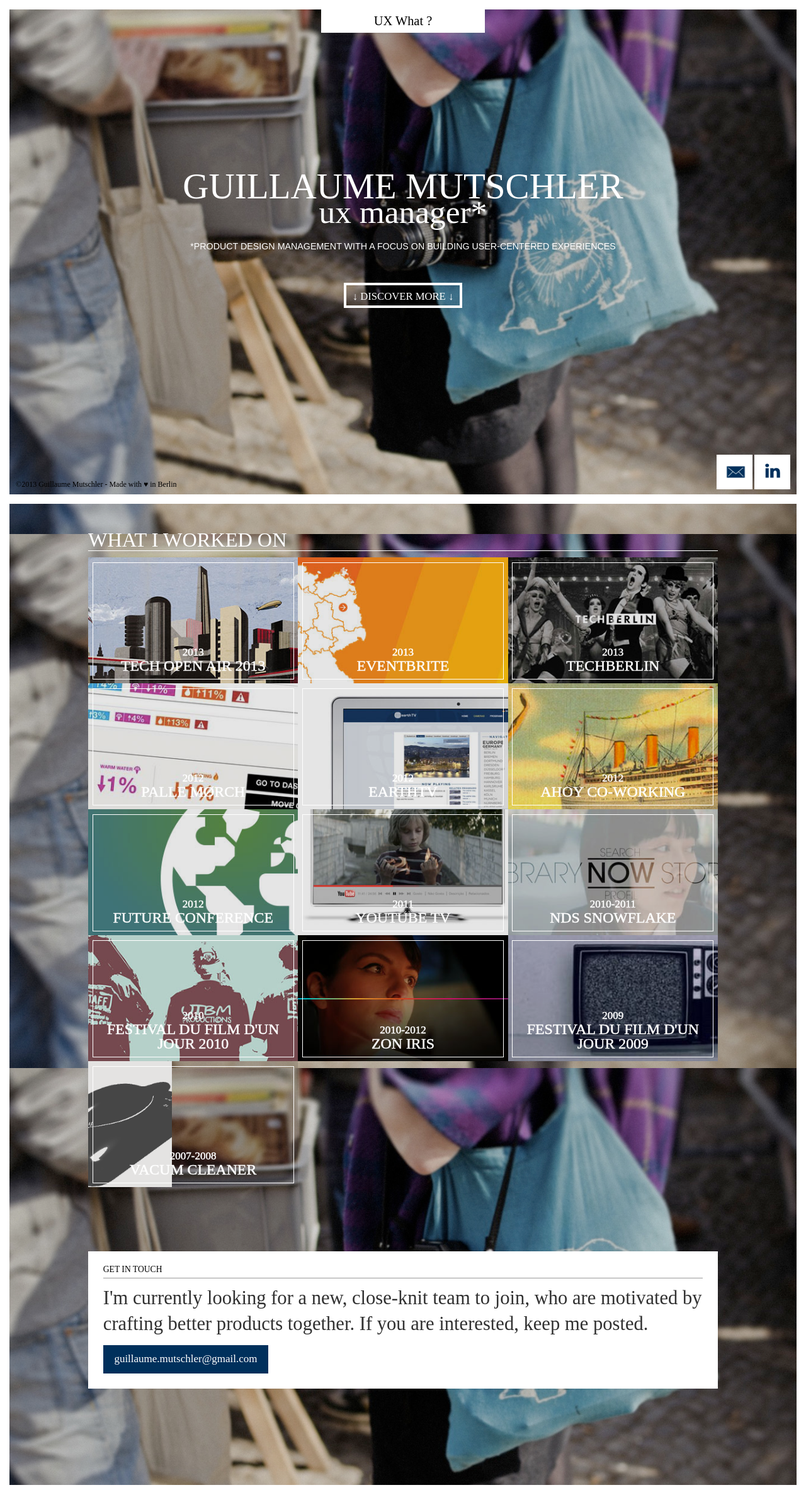
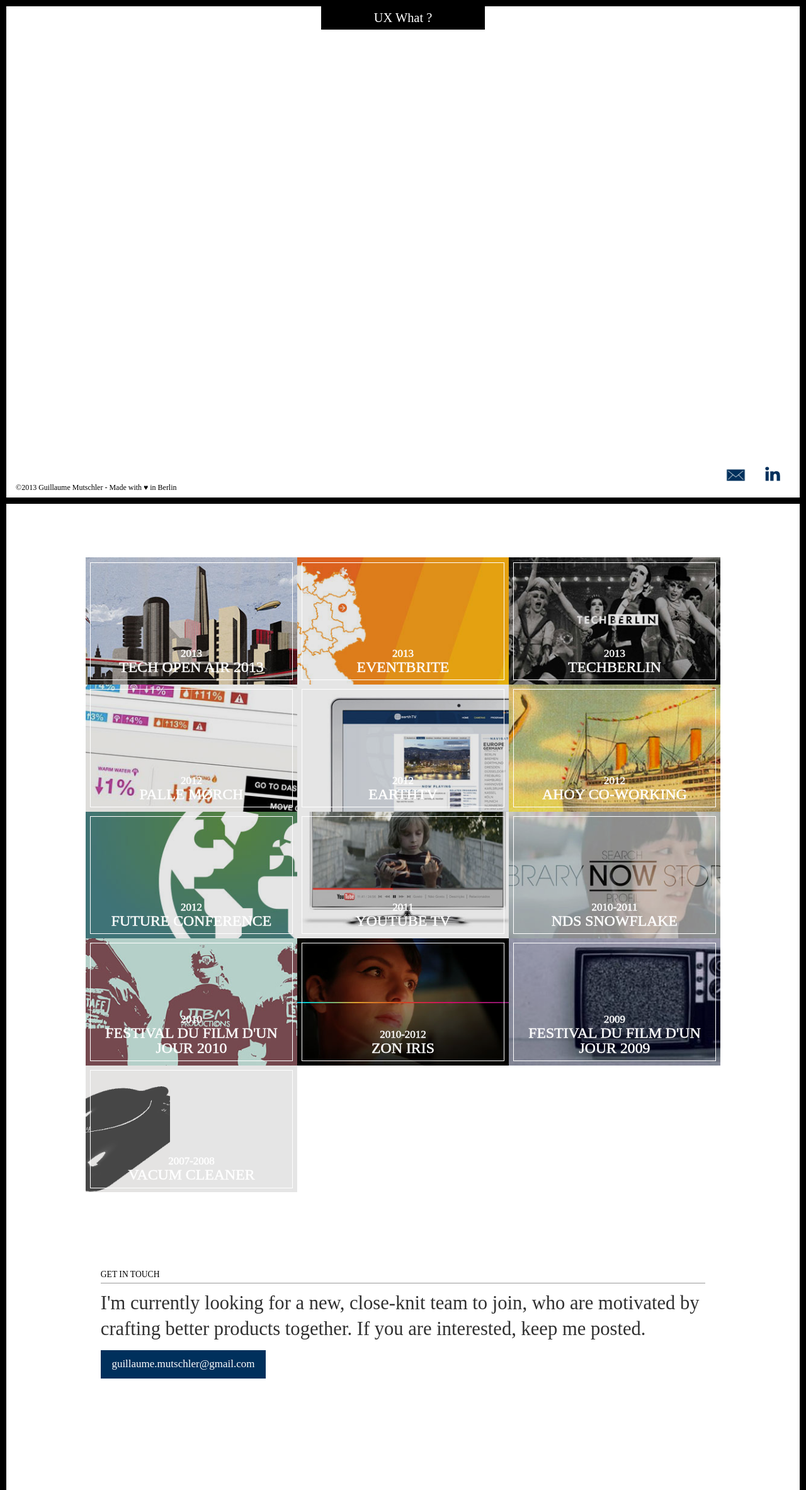
Before and after one commit to Sooricatz/portfolio, a PHP site: page / in a window 1280 px wide. Shown: the whole page at 63% size. Run offline with PHP 8.4, Linux system fonts and the light colour scheme; some libraries are stand-ins or nearby versions.

Commit message:
first draft

```diff
--- a/css/style.css
+++ b/css/style.css
@@ -4,7 +4,7 @@
 
 /* Structure Général
 -----------------------------------------------------------------------------------*/
-html {font-family: 'Didot$ LP W01 Display', serif; font-size: 17px; background: #F6F6F3; border-left: 15px solid #fff; border-right: 15px solid #fff; }
+html {font-family: 'Didot$ LP W01 Display', serif; font-size: 17px; background: #fff; border-left: 10px solid #000; border-right: 10px solid #000; }
 #site{margin: 0 auto; width: 80%; max-width: 1020px; padding-bottom: 9em; padding-top: 7em;}
 
 /* Mise en forme General
@@ -23,10 +23,10 @@
 
 /* about
 -----------------------------------------------------------------------------------*/
-#about-box {position: fixed; width: 100%; top: 0; left: 0;  z-index:1000; border-top: 15px solid #fff;}
+#about-box {position: fixed; width: 100%; top: 0; left: 0;  z-index:1000; border-top: 10px solid #000;}
 #about-box-content {background: #fff; overflow: hidden; display:none; } #about-box-content .container {width: 80%; max-width: 720px; margin: 0 auto; padding: 25px 0;}
-#about-toggle {font-size: 1.2em; text-align: center; line-height:1em; box-shadow: 0px 3px 10px -7px #646464; width: 260px; margin: 0 auto; background:#fff;}#about-toggle:hover {cursor: pointer;}
-#about-toggle li{ padding: 0.4em 1.2em;; display: inline-block; -webkit-transition: 260ms ease-out; transition: 260ms ease-out; } #about-toggle:hover li {-webkit-filter: blur(2px); filter: blur(2px); filter:progid:DXImageTransform.Microsoft.Blur(PixelRadius='2'); -webkit-transition: 60ms linear; transition: 60ms linear; color: #00305C;}
+#about-toggle {font-size: 1.2em; text-align: center; line-height:1em; width: 260px; margin: 0 auto; background:#000; color: #fff;}#about-toggle:hover {cursor: pointer;}
+#about-toggle li{ padding: 0.4em 1.2em;; display: inline-block; -webkit-transition: 260ms ease-out; transition: 260ms ease-out; } #about-toggle:hover li {-webkit-filter: blur(2px); filter: blur(2px); filter:progid:DXImageTransform.Microsoft.Blur(PixelRadius='2'); -webkit-transition: 60ms linear; transition: 60ms linear;}
 
 /* header
 -----------------------------------------------------------------------------------*/
@@ -45,7 +45,6 @@
 
 /*Front page specific
 -----------------------------------------------------------------------------------*/
-body.home {background: url('../images/homebg.jpg') center fixed no-repeat; background-size:cover;}
 body.home #site {padding-top: 0;}
 
 .hero-unit {font-size: 1.4em; max-width: 720px; text-align: center; margin-left: auto; margin-right: auto; height: 100%; display: table;}.hero-unit div {display:table-cell; height: 100%; vertical-align:middle;}
@@ -85,7 +84,7 @@
 a.contact-email { display: inline-block; 0.9em; color: #fff; background: #00305C; font-family: 'Univers LT W01 45 Light',serif; padding: 0.5em 0.8em; border: 4px solid #00305C;}
 a.contact-email:hover { color: #00305C; background: #fff;}
 
-footer {position: fixed; width: 100%; bottom: 0; left: 0; border-bottom: 15px solid #fff; font-size:12px;  z-index:1000;}
+footer {position: fixed; width: 100%; bottom: 0; left: 0; border-bottom: 10px solid #000; font-size:12px;  z-index:1000;}
 a.socialbtn { vertical-align: bottom; width: 57px; height:55px; display: inline-block; position: relative; background: #fff}
 a.socialbtn span {display:block; height: 100%; width: 100%; background: url("../images/sprite.png"); background-repeat: no-repeat;-webkit-transition: 260ms ease-out; transition: 260ms ease-out;}
 a.socialbtn:hover span {-webkit-filter: blur(2px); filter: blur(2px); filter:progid:DXImageTransform.Microsoft.Blur(PixelRadius='2');-webkit-transition: 60ms linear; transition: 60ms linear;}
--- a/included/head.php
+++ b/included/head.php
@@ -30,7 +30,7 @@
 	<meta name="viewport" content="width=device-width, initial-scale=1.0">
 	<link rel="stylesheet" href="/css/style.css">
     <script src="//ajax.googleapis.com/ajax/libs/jquery/1.9.0/jquery.min.js"></script>
-    <script type="text/javascript" src="http://fast.fonts.net/jsapi/c67cbb23-5e21-4381-8fc3-e0d265e7f531.js"></script>
+    <!--<script type="text/javascript" src="http://fast.fonts.net/jsapi/c67cbb23-5e21-4381-8fc3-e0d265e7f531.js"></script>-->
     <script src="/js/script.js"></script>
 </head>
 
```
